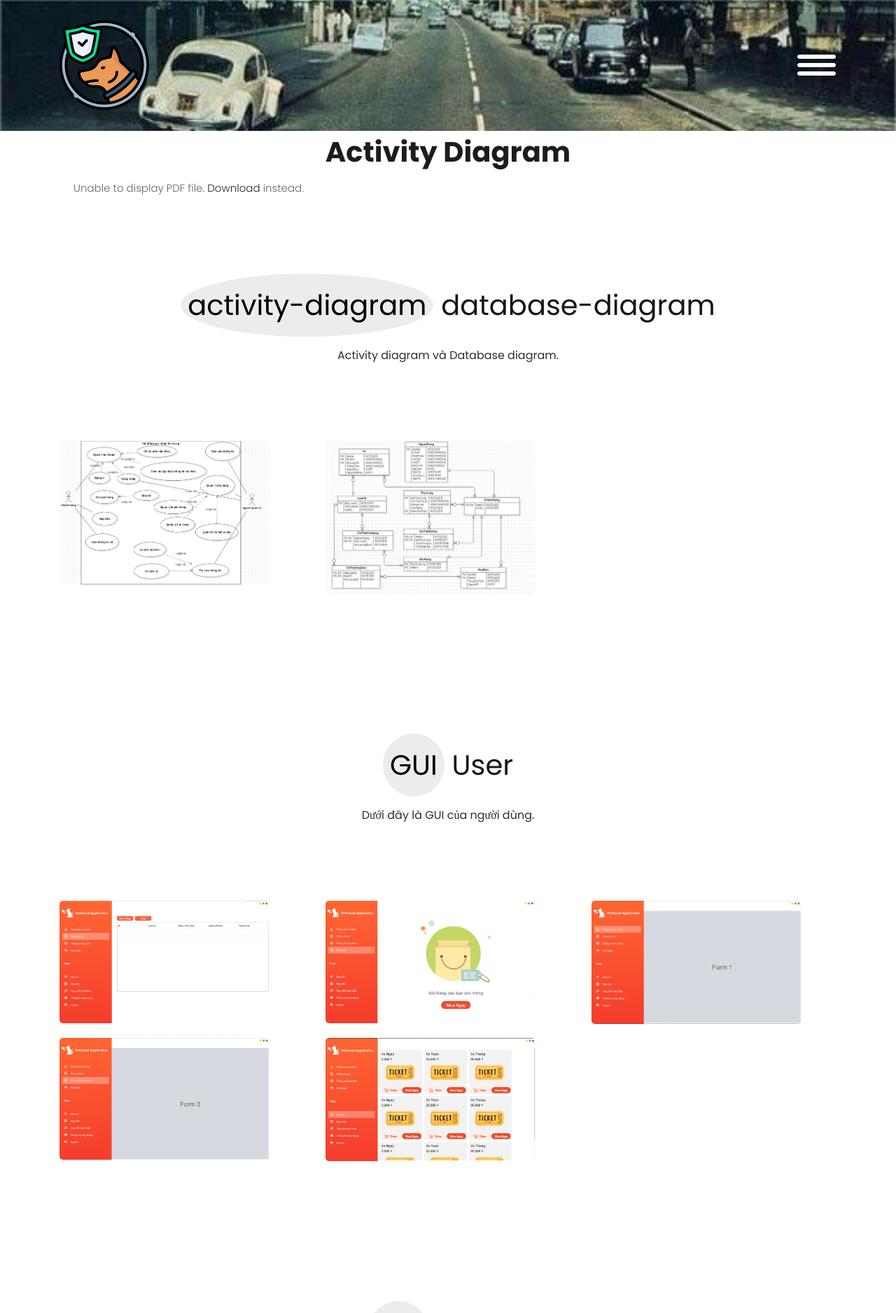
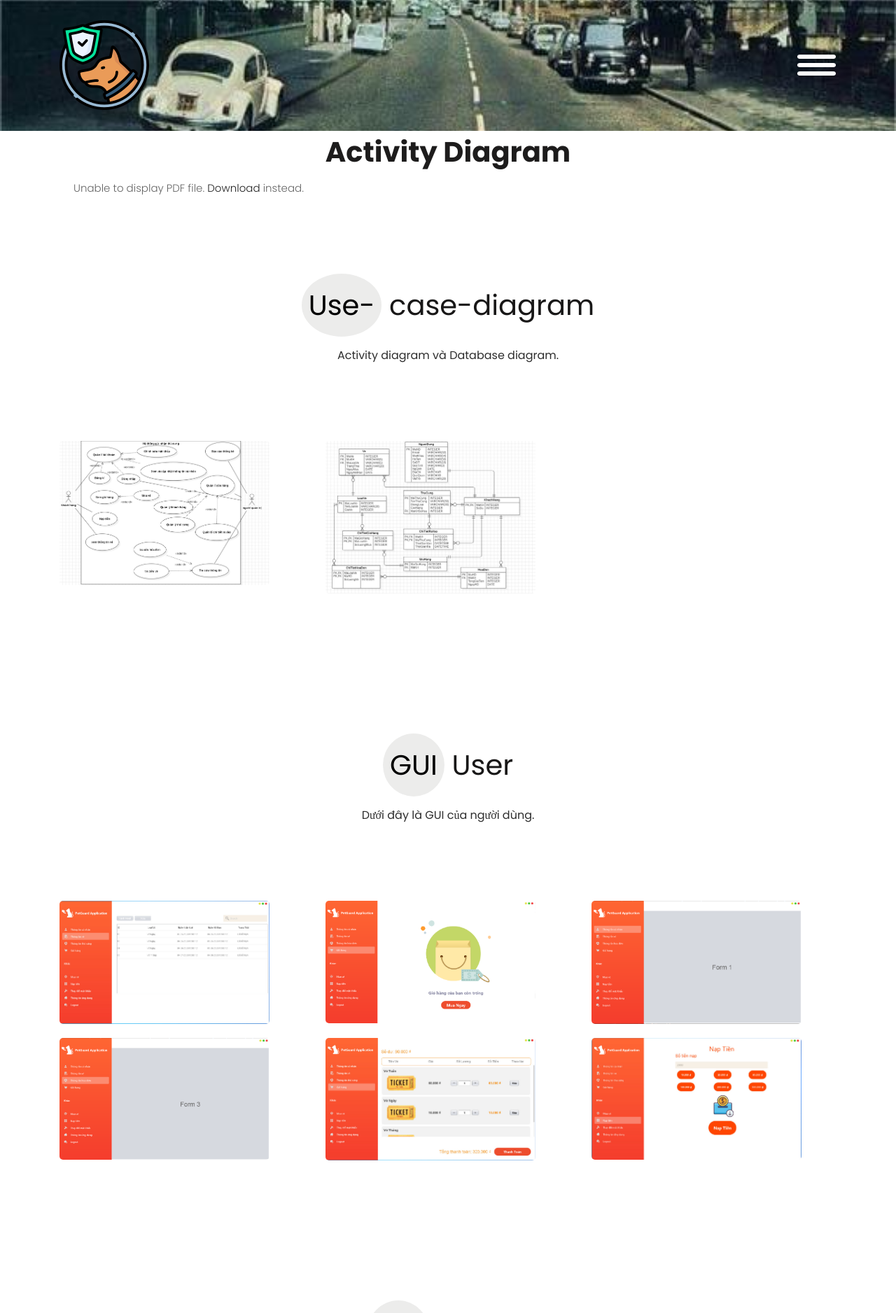
Before and after one commit to LeeinUITk17/IntroApp, a Node server app: page /service in a window 1280 px wide. Shown: the part 21-1897 px from the top of the page at 70% size. Run offline with Node 20, Linux system fonts and the light colour scheme; some libraries are stand-ins or nearby versions.

Commit message:
config image

```diff
--- a/views/IntroApp/service/index.ejs
+++ b/views/IntroApp/service/index.ejs
@@ -164,7 +164,7 @@
       <!--header section end -->
       <div class="blog_section layout_padding">
          <div class="container">
-            <h1 class="blog_taital"><span class="our_text">activity-diagram</span> database-diagram</h1>
+            <h1 class="blog_taital"><span class="our_text">Use-</span> case-diagram</h1>
             <p class="blog_text">Activity diagram và Database diagram. </p>
             <div class="services_section_2 layout_padding">
                <div class="row">
@@ -194,7 +194,7 @@
             <div class="services_section_2 layout_padding">
                <div class="row">
                   <div class="col-md-4">
-                     <img class="myImg" src="images/thongtinve.png" alt="Thongtinve">
+                     <img class="myImg" src="images/thongtinve.jpg" alt="Thongtinve">
                   </div>
                   <div class="col-md-4">
                      <img class="myImg" src="images/giohang.png" alt="giohang">
@@ -206,7 +206,10 @@
                      <img class="myImg" src="images/thongtinhoadon.png" alt="thongtinhoadon">
                     </div>
                     <div class="col-md-4">
-                     <img class="myImg" src="images/muave.png" alt="muave">
+                     <img class="myImg" src="images/muave.jpg" alt="muave">
+                    </div>
+                    <div class="col-md-4">
+                     <img class="myImg" src="images/naptien.jpg" alt="naptien">
                     </div>
                </div>
             </div>
```
Also changed, not shown: public/images/muave.jpg (added), public/images/naptien.jpg (added), public/images/thongtinve.jpg (added), 1 other file.
